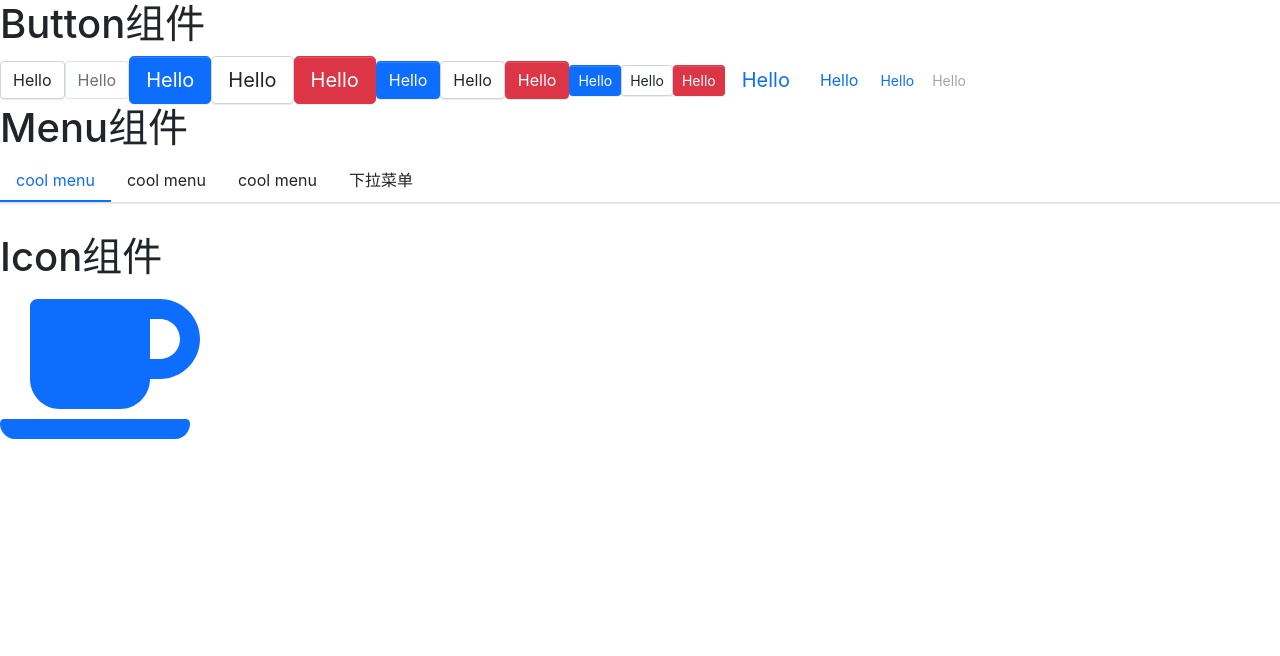
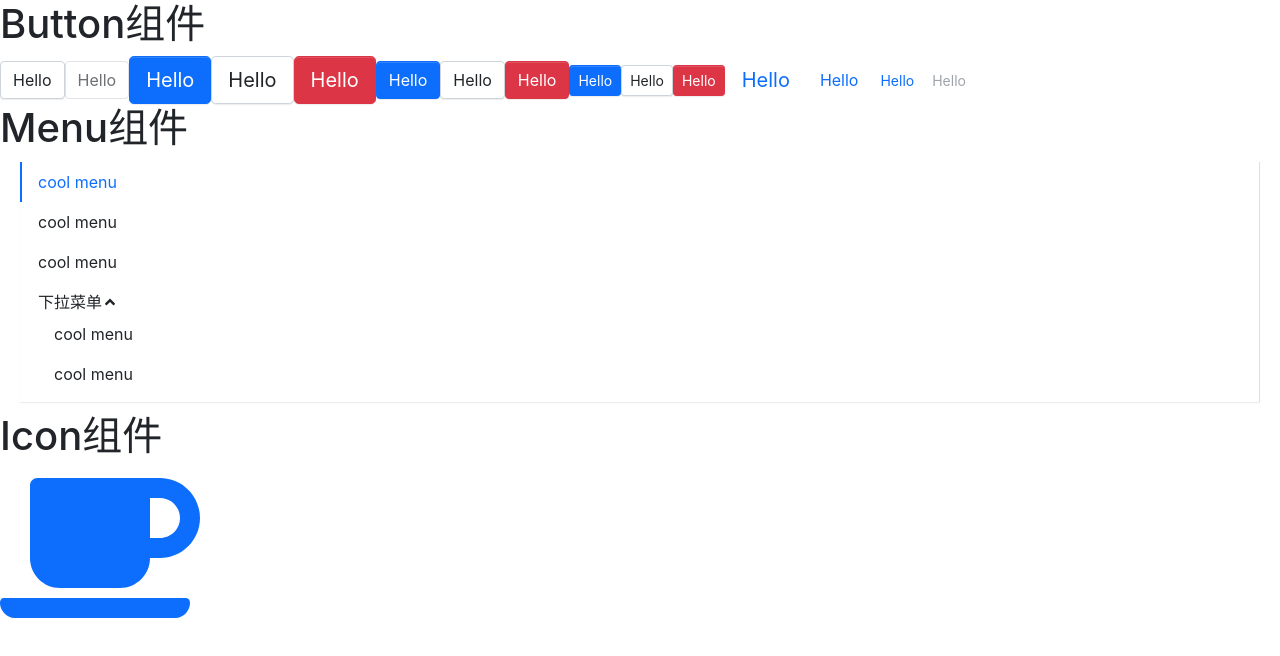
Before and after one commit to adekang/benas-react-ui, a React (Create React App) app: page / in a window 1280 px wide. Shown: the top 656 px of the page. Built offline with nearby package versions, Linux system fonts and the light colour scheme.

Commit message:
完成Menu下拉动画

```diff
--- a/src/components/Menu/MenuDemo.tsx
+++ b/src/components/Menu/MenuDemo.tsx
@@ -7,7 +7,7 @@
   return (
     <div>
       <h1>Menu组件</h1>
-      <Menu defaultIndex="0" defaultOpenSubMenus={['3']}>
+      <Menu defaultIndex="0" defaultOpenSubMenus={['3']} mode={'vertical'}>
         <MenuItem>
           cool menu
         </MenuItem>
--- a/src/components/Menu/subMenu.tsx
+++ b/src/components/Menu/subMenu.tsx
@@ -2,6 +2,7 @@
 import classNames from 'classnames';
 import {MenuContext} from './menu';
 import {MenuItemProps} from './menuItem';
+import Icon from '../Icon/icon';
 
 export interface SubMenuProps {
   index?: string;
@@ -16,6 +17,8 @@
   const [menuOpen, setOpen] = useState(isOpened);
   const classes = classNames('menu-item submenu-item', className, {
     'is-active': context.index === index,
+    'is-opened': menuOpen,
+    'is-vertical': context.mode === 'vertical'
   });
 
 
@@ -64,6 +67,7 @@
     <li key={index} className={classes} {...hoverEvents}>
       <div className="submenu-item" {...clickEvents}>
         {title}
+        <Icon icon="angle-down" className="arrow-icon"/>
       </div>
       {renderChildren()}
     </li>
```
